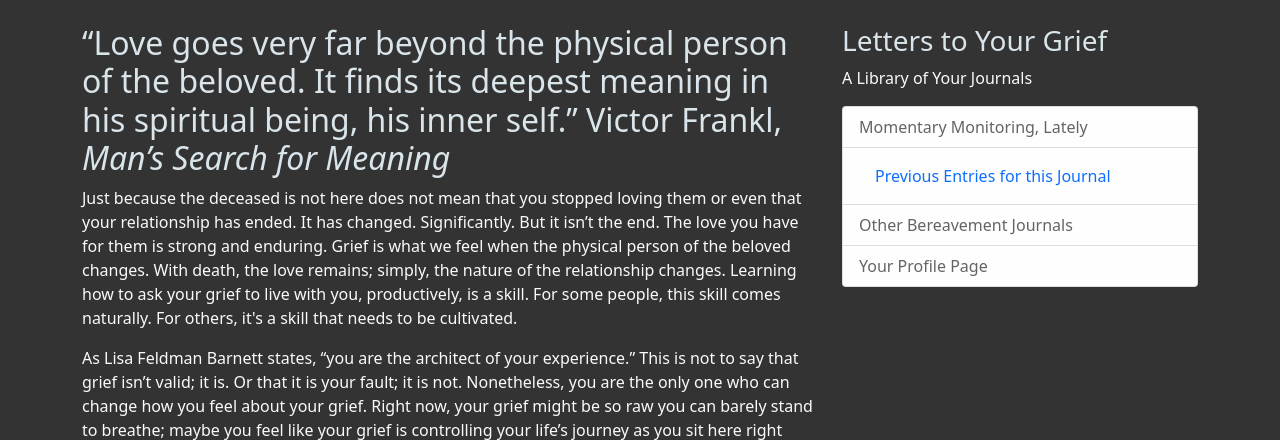
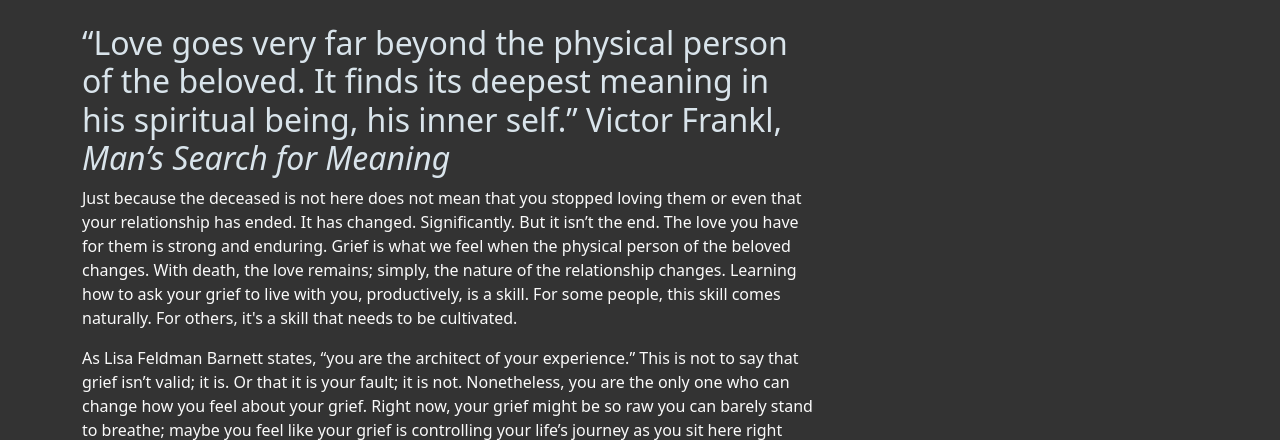
Before and after one commit to Lauren-dot/deargrief, a Flask app: page /about in a window 1280 px wide. Shown: the part 56-496 px from the top of the page. Run offline with Flask 2, Linux system fonts and the light colour scheme.

Commit message:
Made side nav bar appear only when logged in

```diff
--- a/server.py
+++ b/server.py
@@ -179,13 +179,13 @@
     return render_template("daily_journal_entry.html", form=form, prompt=prompts[prompt_day], last_entry=last_entry)
 
 
-@app.route("/previous_entries/<int:grief_connection_id>", methods=["GET", "POST"])
+@app.route("/previous_journal_entries/<int:grief_connection_id>", methods=["GET", "POST"])
 @login_required
 def gather_previous_entries(grief_connection_id):
 
     previous_entries=JournalEntry.query.filter_by(grief_connection_id=grief_connection_id).all()
 
-    return render_template("previous_entries.html", grief_connections=current_user.grief_connections, prompt=prompts, previous_entries=previous_entries)
+    return render_template("previous_journal_entries.html", grief_connections=current_user.grief_connections, prompt=prompts, previous_entries=previous_entries)
 
 
 @app.route("/logout")
--- a/templates/layout.html
+++ b/templates/layout.html
@@ -54,6 +54,7 @@
           {% block content %}{% endblock %}
         </div>
         <div class="col-md-4">
+          {% if current_user.is_authenticated %}
           <h3>Letters to Your Grief</h3>
           <p class="text-multed">A Library of Your Journals
             <ul class="list-group">
@@ -63,6 +64,7 @@
               <li class="list-group-item list-group-item-light">Your Profile Page</li>
             </ul>
           </p>
+          {% endif %}
         </div>
       </div>
     </main>
```
